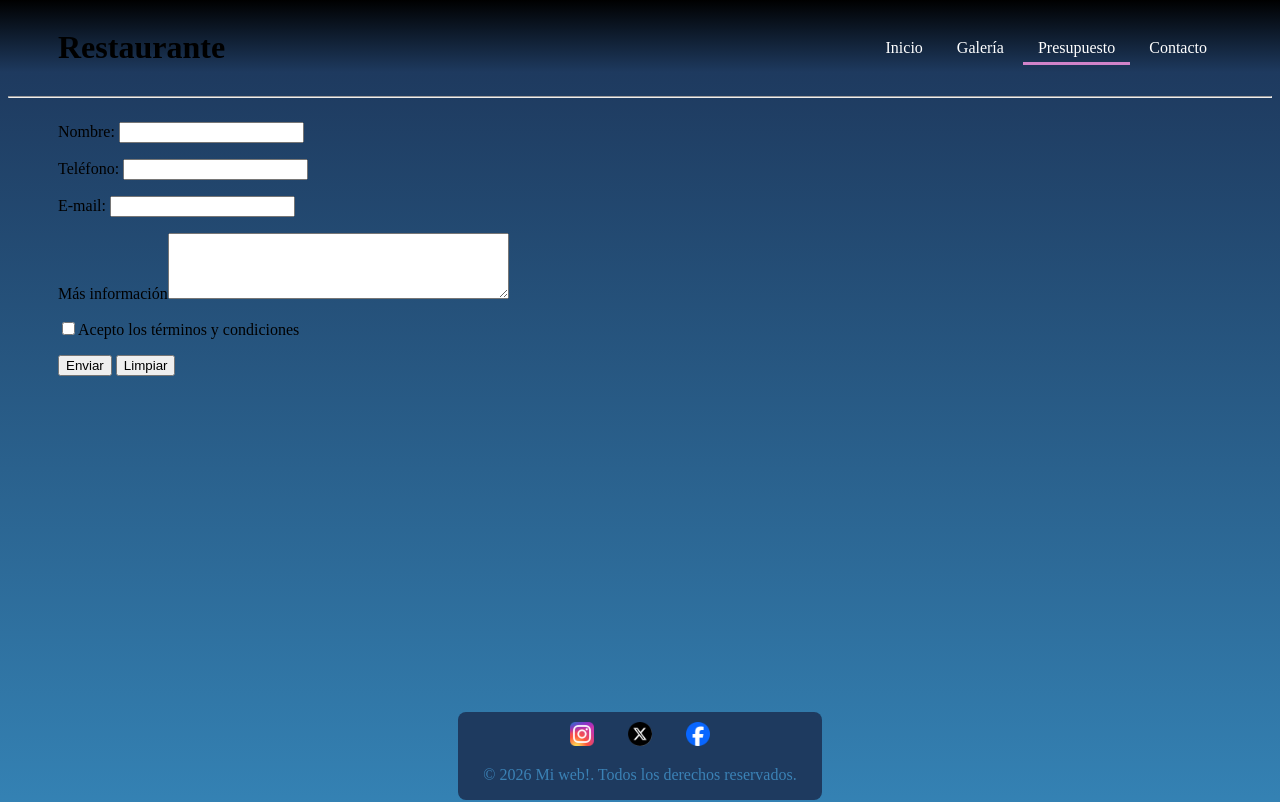
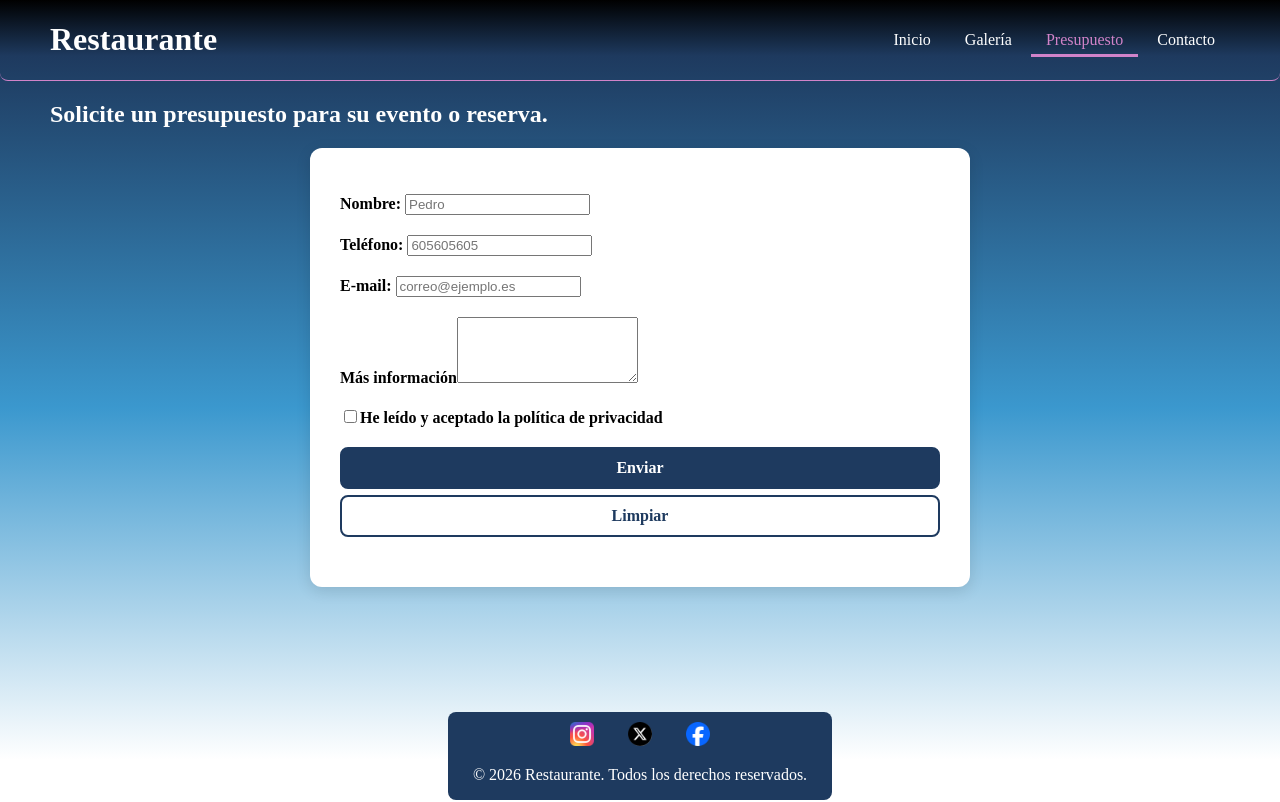
Before and after one commit to nicoDaSilva2/examen-html, a plain HTML site: page views/presupuesto.html in a window 1280 px wide. Shown: the top 802 px of the page. Drawn offline with Linux system fonts and the light colour scheme.

Commit message:
Cambios mayores sobretodo en "Presupuesto" y "Contacto".

```diff
--- a/css/styles.css
+++ b/css/styles.css
@@ -1,6 +1,8 @@
 /* Mismo fondo para todas las páginas de la web */
 body {
-    background-image: linear-gradient(to bottom, black, #1e3a5f 7%, #3b98ce);
+    margin: 0;
+    min-height: 100vh;
+    background-image: linear-gradient(to bottom, black, #1e3a5f 7%, #3b98ce, white 95%);
 }
 
 #body-container {
@@ -8,12 +10,16 @@ body {
     flex-direction: column;
 }
 
+/* Barra superior */
+
 #header-container {
     display: flex;
     justify-content: space-between;
     align-items: center;
     padding-inline: 50px;
     border-radius: 8px;
+    color: white;
+    border-bottom: 1px solid #D183C9
 }
 
 nav > a {
@@ -28,7 +34,7 @@ nav > a:hover {
 }
 
 .selected {
-    color: 2cb1a6;
+    color: #D183C9;
     border-bottom: 3px solid #D183C9;
 }
 
@@ -150,7 +156,7 @@ main {
 }
 
 footer p {
-    color: #3B82B6;
+    color: white;
 }
 
 footer img {
@@ -172,8 +178,92 @@ footer img {
     height: 200px;
 }
 
-/* Formulario de presupuesto */
+/* Página de presupuesto */
 
-form {
-    height: 100vh;
+#budget {
+    max-width: 600px;
+    margin-inline: auto;
+    padding: 30px;
+    border-radius: 12px;
+    background-color: white;
+    color: black;
+    box-shadow: 0 4px 15px rgba(0, 0, 0, 0.12);
 }
+
+#budget p {
+    display: flex;
+    flex-direction: column;
+    gap: 6px;
+    margin-bottom: 20px;
+}
+
+#budget label {
+    font-weight: bold;
+}
+
+#budget textarea {
+    resize: vertical;
+}
+
+.buttons {
+    display: flex;
+    gap: 15px;
+}
+
+.buttons button {
+    padding: 10px 28px;
+    border: 2px solid #1e3a5f;
+    border-radius: 8px;
+    font: inherit;
+    font-weight: bold;
+    cursor: pointer;
+}
+
+.buttons button[type="submit"] {
+    background-color: #1e3a5f;
+    color: white;
+}
+
+.buttons button[type="reset"] {
+    background-color: white;
+    color: #1e3a5f;
+}
+
+.buttons button:hover {
+    border-color: #D183C9;
+    background-color: #D183C9;
+    color: black;
+}
+
+/* Página de contacto */
+
+main h2 {
+    color: white;
+}
+
+#ubication-container {
+    display: flex;
+    align-items: center;
+    justify-content: center;
+    gap: 40px;
+}
+
+#contact-card {
+    flex: 1;
+    margin-left: 10%;
+    margin-right: 20%;
+    padding: 30px;
+    border-radius: 12px;
+    background-color: white;
+    color: black;
+    font-style: normal; /* <address> es cursiva por defecto */
+    line-height: 1.6;
+    box-shadow: 0 4px 15px rgba(0, 0, 0, 0.12);
+}
+
+#map-img {
+    width: 40%;
+    height: auto;
+    border-radius: 14px;
+    box-shadow: 0 8px 25px rgba(0, 0, 0, 0.15);
+}
--- a/views/presupuesto.html
+++ b/views/presupuesto.html
@@ -4,12 +4,12 @@
         <meta charset="UTF-8">
         <meta name="viewport" content="width=device-width, initial-scale=1.0">
         <meta name="robots" content="index, follow">
-        <title>Mi web</title>
+        <title>Presupuesto | Restaurante</title>
         <meta name="author" content="Nicolás Da Silva">
-        <meta name="description" content="Precios de los diferentes menús.">
+        <meta name="description" content="Solicite un presupuesto para su evento o reserva.">
         <meta name="keywords" content="presupuesto, precio">
         <link rel="stylesheet" href="../css/styles.css">
-        <link rel="icon" type="image/png" href="../favicon.ico">
+        <link rel="icon" type="image/x-icon" href="../favicon.ico">
     </head>
     <body>
         <div id="body-container">
@@ -24,26 +24,30 @@
                         <a href="contacto.html">Contacto</a>
                     </nav>
                 </div>
-                <hr>
             </header>
             <main>
-                <form method="post">
+                <h2>Solicite un presupuesto para su evento o reserva.</h2>
+                <form id="budget" method="get"> <!-- "post" puede dar problemas en GitHub Pages -->
                     <p>
-                        <label>Nombre: <input type="text" name="nombre" required></label>
+                        <label>Nombre: <input type="text" name="nombre" placeholder="Pedro" title="Entre 3 y 20 letras, sin números ni símbolos."
+                            pattern="[A-Za-zÁÉÍÓÚÜÑáéíóúüñ ]{3,20}" maxlength="20" required></label>
                     </p>
                     <p>
-                        <label>Teléfono: <input type="tel" name="teléfono" required></label>
+                        <label>Teléfono: <input type="tel" name="telefono" placeholder="605605605" title="9 dígitos, sin espacios ni prefijo"
+                            pattern="[0-9]{9}" required></label>
                     </p>
                     <p>
-                        <label>E-mail: <input type="email" name="e-mail" required></label>
+                        <label>E-mail: <input type="email" name="email" placeholder="correo@ejemplo.es" title="Un correo válido"
+                            pattern="[^@]+@[^@]+\.[^@]+" required></label>
                     </p>
                     <p>
-                        <label>Más información<textarea rows="4" cols="40"></textarea></label>
+                        <label>Más información<textarea name="info" rows="4"
+                            title="Cuéntenos cualquier detalle que nos ayude a preparar su presupuesto"></textarea></label>
                     </p>
                     <p>
-                        <label><input type="checkbox" name="términos-y-condiciones" required>Acepto los términos y condiciones</label>
+                        <label><input type="checkbox" name="privacidad" required>He leído y aceptado la política de privacidad</label>
                     </p>
-                    <p>
+                    <p class="buttons">
                         <button type="submit">Enviar</button>
                         <button type="reset">Limpiar</button>
                     </p>
@@ -54,16 +58,19 @@
                     <div id="footer-container-2">
                         <nav>
                             <a href="https://www.instagram.com/">
-                                <img src="../assets/img/instagram_icon.png" title="¡Síguenos en Instagram!" alt="¡Síguenos en Instagram!">
+                                <img src="../assets/img/instagram_icon.png" title="¡Síguenos en Instagram!" alt="Instagram del restaurante"
+                                    width="240" height="240">
                             </a>
                             <a href="https://www.x.com/">
-                                <img src="../assets/img/x_icon.png" title="¡Síguenos en X!" alt="¡Síguenos en X!">
+                                <img src="../assets/img/x_icon.png" title="¡Síguenos en X!" alt="X del restaurante"
+                                    width="240" height="240">
                             </a>
                             <a href="https://www.facebook.com/">
-                                <img src="../assets/img/facebook_icon.png" title="¡Síguenos en Facebook!" alt="¡Síguenos en Facebook!">
+                                <img src="../assets/img/facebook_icon.png" title="¡Síguenos en Facebook!" alt="Facebook del restaurante"
+                                    width="240" height="240">
                             </a>
                         </nav>
-                        <p>&copy; 2026 Mi web!. Todos los derechos reservados.</p>
+                        <p>&copy; 2026 Restaurante. Todos los derechos reservados.</p>
                     </div>
                 </div>
             </footer>
```
Also changed, not shown: index.html (+7 -5 lines), views/contacto.html (+21 -11 lines), views/galeria.html (+10 -8 lines), assets/img/contact/ubicacion.png (renamed from assets/img/contact/ubicación.png).
